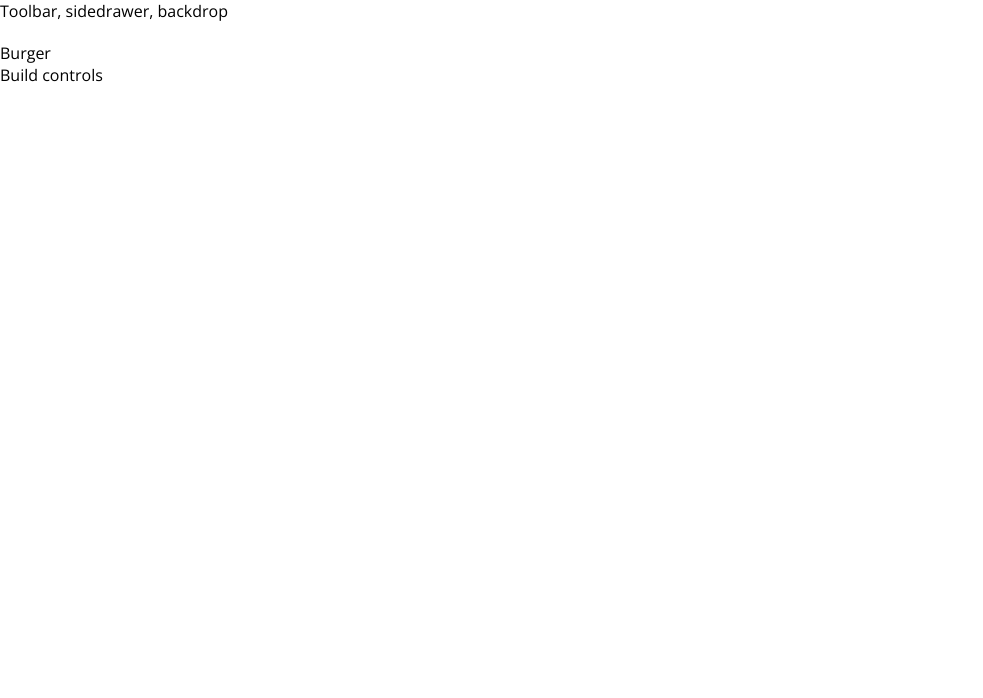
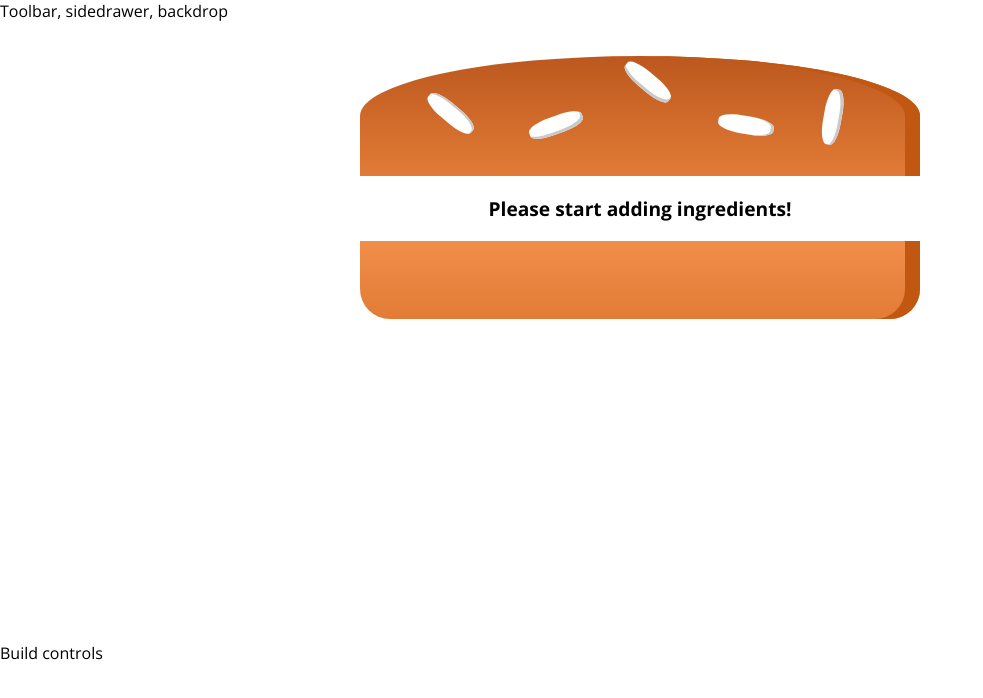
Before and after one commit to gonstoll/burger-builder-app, a React (Create React App) app: page / in a window 1280 px wide. Shown: the top 698 px of the page, without its empty margins (0-983 px from the left). Built offline with nearby package versions, Linux system fonts and the light colour scheme.

Commit message:
Dynamic burger ingredients - propTypes added

```diff
--- a/package.json
+++ b/package.json
@@ -6,6 +6,7 @@
     "@testing-library/jest-dom": "^4.2.4",
     "@testing-library/react": "^9.3.2",
     "@testing-library/user-event": "^7.1.2",
+    "prop-types": "^15.7.2",
     "react": "^16.13.1",
     "react-dom": "^16.13.1",
     "react-scripts": "3.4.1"
--- /dev/null
+++ b/src/components/Burger/BuildControls/BuildControls.js
@@ -0,0 +1,5 @@
+import React from 'react';
+
+const buildControls = props => {};
+
+export default buildControls;
--- /dev/null
+++ b/src/components/Burger/Burger.js
@@ -0,0 +1,34 @@
+import React from 'react';
+import PropTypes from 'prop-types';
+
+import classes from './Burger.module.css';
+import BurgerIngredient from './BurgerIngredient/BurgerIngredient';
+
+const burger = props => {
+    const ingredientsArray = Object.keys(props.ingredients);
+    let ingredients = ingredientsArray
+		.map(ingredient => {
+			return [...Array(props.ingredients[ingredient])].map((_, i) => {
+				return <BurgerIngredient key={ingredient + i} type={ingredient} />
+			});
+		})
+		.reduce((arr, el) => arr.concat(el), []);
+
+    if (ingredients.length === 0) {
+        ingredients = <p>Please start adding ingredients!</p>;
+    }
+
+    return (
+        <div className={classes.Burger}>
+            <BurgerIngredient type="bread-top" />
+            {ingredients}
+            <BurgerIngredient type="bread-bottom" />
+        </div>
+    );
+};
+
+burger.propTypes = {
+    ingredients: PropTypes.object
+};
+
+export default burger;
--- /dev/null
+++ b/src/components/Burger/Burger.module.css
@@ -0,0 +1,30 @@
+.Burger {
+    width: 100%;
+    height: 250px;
+    margin: auto;
+    overflow: scroll;
+    text-align: center;
+    font-weight: bold;
+    font-size: 1.2rem;
+}
+
+@media (min-width: 500px) and (min-height: 400px) {
+    .Burger {
+        width: 350px;
+        height: 300px;
+    }
+}
+
+@media (min-width: 500px) and (min-height: 401px) {
+    .Burger {
+        width: 450px;
+        height: 400px;
+    }
+}
+
+@media (min-width: 1000px) and (min-height: 700px) {
+    .Burger {
+        width: 700px;
+        height: 600px;
+    }
+}
--- /dev/null
+++ b/src/components/Burger/BurgerIngredient/BurgerIngredient.js
@@ -0,0 +1,44 @@
+import React from 'react';
+import PropTypes from 'prop-types';
+
+import classes from './BurgerIngredient.module.css';
+
+const burgerIngredient = props => {
+    let ingredient = null;
+
+    switch (props.type) {
+        case ('bread-bottom'):
+            ingredient = <div className={classes.BreadBottom}></div>;
+            break;
+        case ('bread-top'):
+            ingredient = (
+                <div className={classes.BreadTop}>
+                    <div className={classes.Seeds1}></div>
+                    <div className={classes.Seeds2}></div>
+                </div>
+            );
+            break;
+        case ('meat'):
+            ingredient = <div className={classes.Meat}></div>;
+            break;
+        case ('cheese'):
+            ingredient = <div className={classes.Cheese}></div>;
+            break;
+        case ('salad'):
+            ingredient = <div className={classes.Salad}></div>;
+            break;
+        case ('bacon'):
+            ingredient = <div className={classes.Bacon}></div>;
+            break;
+        default:
+            ingredient = null;
+    }
+
+    return ingredient;
+};
+
+burgerIngredient.propTypes = {
+    type: PropTypes.string.isRequired
+}
+
+export default burgerIngredient;
--- /dev/null
+++ b/src/components/Burger/BurgerIngredient/BurgerIngredient.module.css
@@ -0,0 +1,112 @@
+.BreadBottom {
+	height: 13%;
+	width: 80%;
+	background: linear-gradient(#f08e4a, #e27b36);
+	border-radius: 0 0 30px 30px;
+	box-shadow: inset -15px 0 #c15711;
+	margin: 2% auto;
+}
+
+.BreadTop {
+	height: 20%;
+	width: 80%;
+	background: linear-gradient(#bc581e, #e27b36);
+	border-radius: 50% 50% 0 0;
+	box-shadow: inset -15px 0 #c15711;
+	margin: 2% auto;
+	position: relative;
+}
+
+.Seeds1 {
+	width: 10%;
+	height: 15%;
+	position: absolute;
+	background-color: white;
+	left: 30%;
+	top: 50%;
+	border-radius: 40%;
+	transform: rotate(-20deg);
+	box-shadow: inset -2px -3px #c9c9c9;
+}
+
+.Seeds1:after {
+	content: '';
+	width: 100%;
+	height: 100%;
+	position: absolute;
+	background-color: white;
+	left: -170%;
+	top: -260%;
+	border-radius: 40%;
+	transform: rotate(60deg);
+	box-shadow: inset -1px 2px #c9c9c9;
+}
+
+.Seeds1:before {
+	content: '';
+	width: 100%;
+	height: 100%;
+	position: absolute;
+	background-color: white;
+	left: 180%;
+	top: -50%;
+	border-radius: 40%;
+	transform: rotate(60deg);
+	box-shadow: inset -1px -3px #c9c9c9;
+}
+
+.Seeds2 {
+	width: 10%;
+	height: 15%;
+	position: absolute;
+	background-color: white;
+	left: 64%;
+	top: 50%;
+	border-radius: 40%;
+	transform: rotate(10deg);
+	box-shadow: inset -3px 0 #c9c9c9;
+}
+
+.Seeds2:before {
+	content: '';
+	width: 100%;
+	height: 100%;
+	position: absolute;
+	background-color: white;
+	left: 150%;
+	top: -130%;
+	border-radius: 40%;
+	transform: rotate(90deg);
+	box-shadow: inset 1px 3px #c9c9c9;
+}
+
+.Meat {
+	width: 80%;
+	height: 8%;
+	background: linear-gradient(#7f3608, #702e05);
+	margin: 2% auto;
+	border-radius: 15px;
+}
+
+.Cheese {
+	width: 90%;
+	height: 4.5%;
+	margin: 2% auto;
+	background: linear-gradient(#f4d004, #d6bb22);
+	border-radius: 20px;
+}
+
+.Salad {
+	width: 85%;
+	height: 7%;
+	margin: 2% auto;
+	background: linear-gradient(#228c1d, #91ce50);
+	border-radius: 20px;
+}
+
+.Bacon {
+	width: 80%;
+	height: 3%;
+	background: linear-gradient(#bf3813, #c45e38);
+	margin: 2% auto;
+}
--- a/src/containers/BurgerBuilder/BurgerBuilder.js
+++ b/src/containers/BurgerBuilder/BurgerBuilder.js
@@ -1,12 +1,22 @@
 import React, { Component } from 'react';
 
 import Aux from './../../hoc/Aux';
+import Burger from './../../components/Burger/Burger';
 
 class BurgerBuilder extends Component {
+    state = {
+        ingredients: {
+            salad: 0,
+            bacon: 0,
+            cheese: 0,
+            meat: 0
+        }
+    }
+
     render() {
         return (
             <Aux>
-                <div>Burger</div>
+                <Burger ingredients={this.state.ingredients} />
                 <div>Build controls</div>
             </Aux>
         );
```
Also changed, not shown: 1 other file (tests, documents, lock files or other folders).
